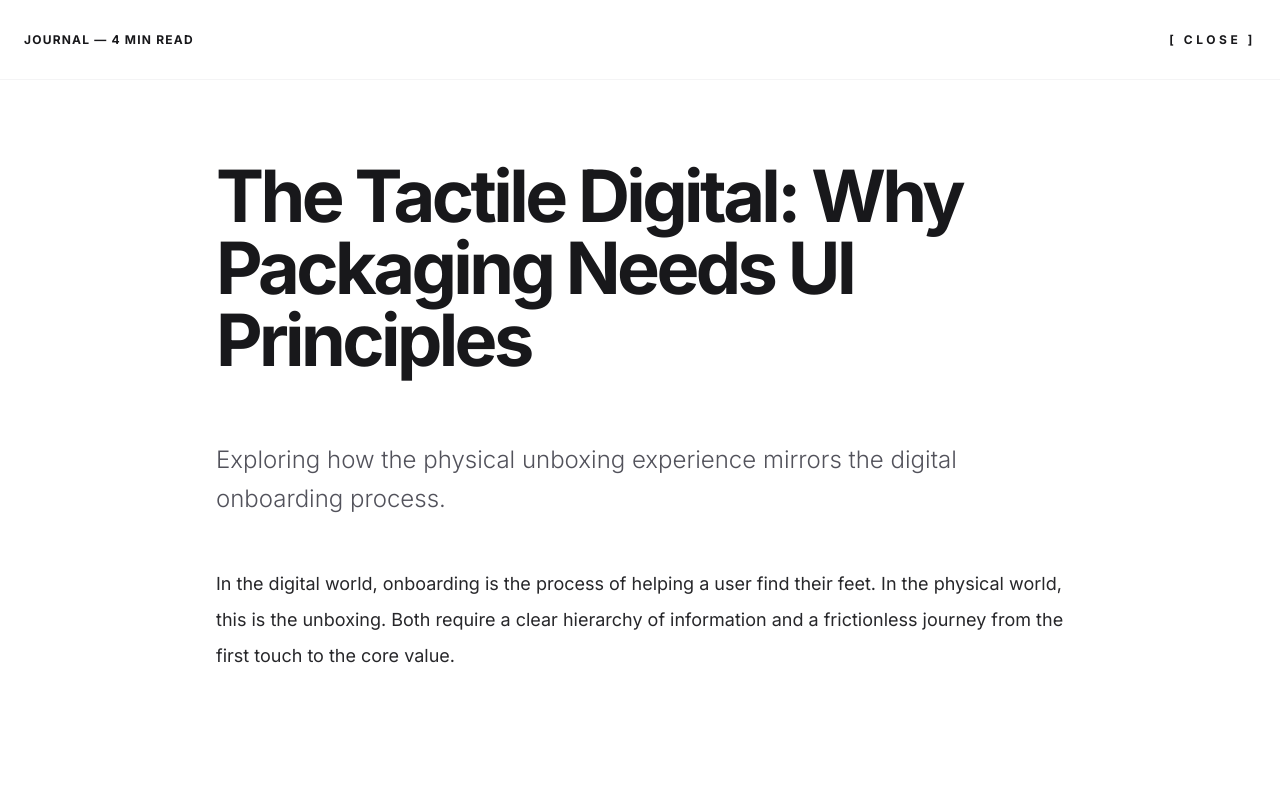
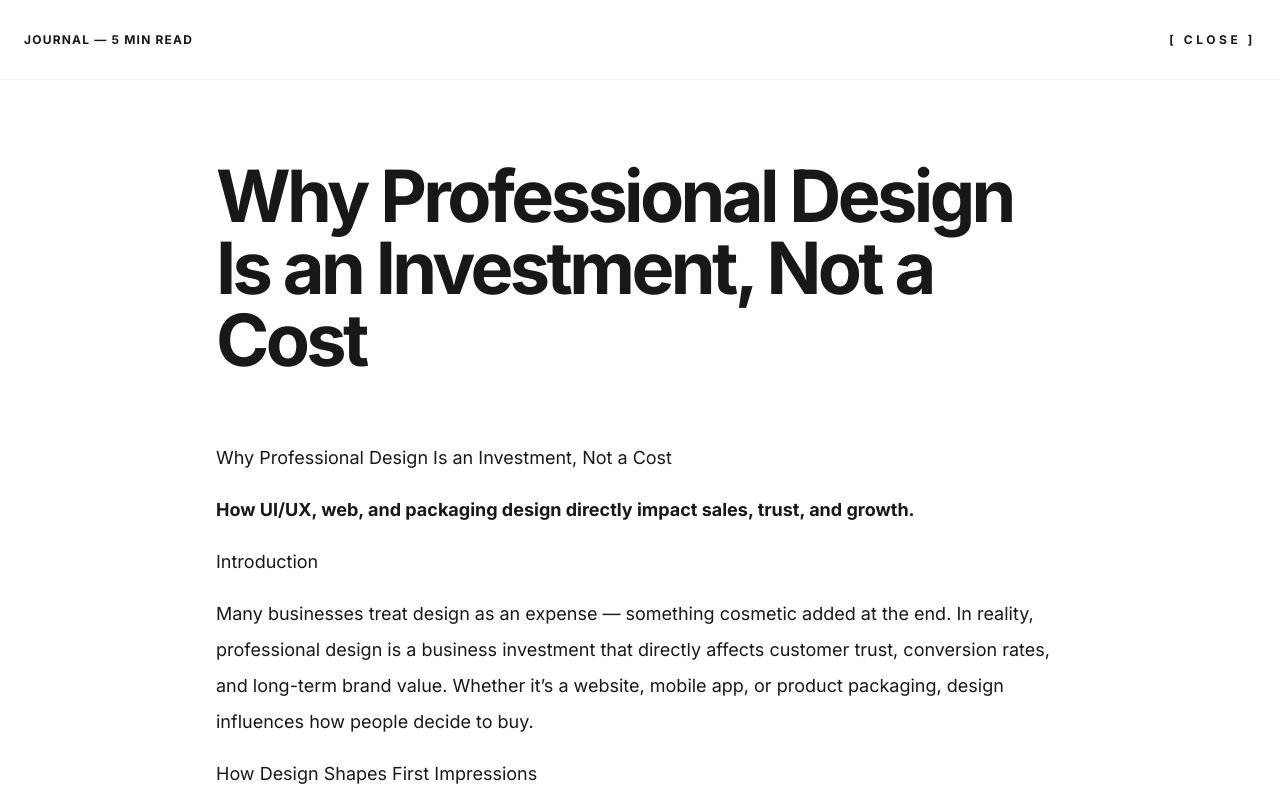
Before and after one commit to heartabdou/abdelbrands, a React (Vite) app: page / in a window 1280 px wide. Both pictures are taken after a click on the element 872 px from the left and 4352 px from the top of the page. Shown: the part 3952-4752 px from the top of the page. Built offline with nearby package versions, Linux system fonts and the light colour scheme.

Commit message:
Add files via upload

```diff
--- a/App.tsx
+++ b/App.tsx
@@ -275,13 +275,11 @@ const App: React.FC = () => {
           </nav>
           <div className="max-w-4xl mx-auto px-6 pt-40 pb-32">
             <h2 className="text-5xl md:text-7xl font-bold tracking-tighter mb-16 leading-[1.1]">{selectedBlogPost.title}</h2>
-            <div className="prose prose-zinc lg:prose-xl max-w-none">
-              <p className="text-2xl font-light text-zinc-600 leading-relaxed mb-12">
-                {selectedBlogPost.excerpt}
-              </p>
-              <div className="text-lg text-zinc-800 leading-loose space-y-8 whitespace-pre-line">
-                {selectedBlogPost.content}
-              </div>
+            <div className="prose prose-zinc lg:prose-xl max-w-none prose-headings:font-bold prose-headings:tracking-tight prose-headings:text-zinc-900 prose-p:text-zinc-700 prose-strong:text-zinc-900 prose-ul:list-disc">
+              <div
+                className="text-lg leading-loose space-y-4"
+                dangerouslySetInnerHTML={{ __html: selectedBlogPost.content }}
+              />
             </div>
           </div>
         </div>
--- a/constants.tsx
+++ b/constants.tsx
@@ -184,19 +184,130 @@ export const PROJECTS: Project[] = [
 export const BLOG_POSTS: BlogPost[] = [
   {
     id: 'b1',
-    title: 'The Tactile Digital: Why Packaging Needs UI Principles',
+    title: 'Why Professional Design Is an Investment, Not a Cost',
     date: 'March 12, 2024',
-    readTime: '4 min read',
-    excerpt: 'Exploring how the physical unboxing experience mirrors the digital onboarding process.',
-    content: 'In the digital world, onboarding is the process of helping a user find their feet. In the physical world, this is the unboxing. Both require a clear hierarchy of information and a frictionless journey from the first touch to the core value.'
+    readTime: '5 min read',
+    excerpt: 'How UI/UX, web, and packaging design directly impact sales, trust, and growth.',
+    content: `
+      <h2>Why Professional Design Is an Investment, Not a Cost</h2>
+      <p><strong>How UI/UX, web, and packaging design directly impact sales, trust, and growth.</strong></p>
+
+      <h3>Introduction</h3>
+      <p>Many businesses treat design as an expense — something cosmetic added at the end. In reality, professional design is a business investment that directly affects customer trust, conversion rates, and long-term brand value. Whether it’s a website, mobile app, or product packaging, design influences how people decide to buy.</p>
+
+      <h3>How Design Shapes First Impressions</h3>
+      <p>Users form an opinion about a brand in less than 5 seconds. A poorly designed website or packaging instantly signals low quality, even if the product itself is great.</p>
+      <p>Professional design communicates:</p>
+      <ul>
+        <li><strong>Credibility</strong></li>
+        <li><strong>Trust</strong></li>
+        <li><strong>Attention to detail</strong></li>
+      </ul>
+      <p>This is often the difference between a user staying… or leaving.</p>
+
+      <h3>UI/UX Design Drives Conversions</h3>
+      <p>Good UI/UX design isn’t about trends — it’s about guiding users toward action.</p>
+      <p>Well-designed interfaces:</p>
+      <ul>
+        <li>Reduce confusion</li>
+        <li>Improve navigation</li>
+        <li>Increase form submissions and purchases</li>
+      </ul>
+      <p>When users understand what to do next, conversion rates naturally increase.</p>
+
+      <h3>Packaging Design Influences Buying Decisions</h3>
+      <p>In physical and eCommerce environments, packaging acts as a silent salesperson.</p>
+      <p>Strong packaging design:</p>
+      <ul>
+        <li>Differentiates your product on crowded shelves</li>
+        <li>Creates perceived value</li>
+        <li>Builds emotional connection with customers</li>
+      </ul>
+      <p>Premium design often allows brands to charge more without resistance.</p>
+
+      <h3>Design Reduces Long-Term Costs</h3>
+      <p>Investing in design early prevents:</p>
+      <ul>
+        <li>Costly redesigns</li>
+        <li>Confusing user flows</li>
+        <li>Poor customer retention</li>
+      </ul>
+      <p>A well-designed product scales better, performs better, and saves money over time.</p>
+
+      <h3>Conclusion</h3>
+      <p>Design is not decoration — it’s strategy. Businesses that invest in professional UI/UX, web, and packaging design gain trust faster, convert better, and grow stronger brands. The real cost isn’t hiring a designer — it’s not hiring one.</p>
+    `
   },
   {
     id: 'b2',
-    title: 'Minimalism is Not Empty Space',
+    title: 'How Good UI/UX Design Turns Visitors Into Customers',
     date: 'Feb 28, 2024',
-    readTime: '6 min read',
-    excerpt: 'Design is about removing the unnecessary until only the essential remains.',
-    content: 'True minimalism isn\'t about having nothing; it\'s about having exactly what is needed and nothing more. It is a tool for focus, allowing the user to navigate a brand\'s message without the static of decorative clutter.'
+    readTime: '5 min read',
+    excerpt: 'Why user experience is the key to higher conversions and business growth.',
+    content: `
+      <h2>How Good UI/UX Design Turns Visitors Into Customers</h2>
+      <p><strong>Why user experience is the key to higher conversions and business growth.</strong></p>
+
+      <h3>Introduction</h3>
+      <p>Getting traffic to your website or app is only half the battle. If users don’t understand your product, trust your brand, or enjoy the experience, they won’t convert. This is where UI/UX design plays a critical role.</p>
+
+      <h3>What UI/UX Design Really Means for Businesses</h3>
+      <p>UI (User Interface) is how your product looks. UX (User Experience) is how it works.</p>
+      <p>For businesses, this means:</p>
+      <ul>
+        <li>Clear messaging</li>
+        <li>Intuitive navigation</li>
+        <li>Smooth user journeys</li>
+      </ul>
+      <p>Good UI/UX removes friction between interest and action.</p>
+
+      <h3>Why Users Leave Badly Designed Websites</h3>
+      <p>Most users don’t complain — they simply leave.</p>
+      <p>Common UX problems include:</p>
+      <ul>
+        <li>Confusing layouts</li>
+        <li>Slow or cluttered pages</li>
+        <li>Unclear calls to action</li>
+      </ul>
+      <p>Each issue increases bounce rate and lowers trust.</p>
+
+      <h3>Design Builds Trust Before Sales Conversations</h3>
+      <p>Before a client contacts you, they judge your business silently.</p>
+      <p>Professional design communicates:</p>
+      <ul>
+        <li>Reliability</li>
+        <li>Competence</li>
+        <li>Brand maturity</li>
+      </ul>
+      <p>This trust makes users more willing to:</p>
+      <ul>
+        <li>Submit forms</li>
+        <li>Book calls</li>
+        <li>Complete purchases</li>
+      </ul>
+
+      <h3>Mobile-First UX Is No Longer Optional</h3>
+      <p>Most users now interact with brands on mobile first.</p>
+      <p>Mobile-optimized UI/UX:</p>
+      <ul>
+        <li>Improves accessibility</li>
+        <li>Increases engagement</li>
+        <li>Prevents lost sales</li>
+      </ul>
+      <p>Designing for mobile is designing for reality.</p>
+
+      <h3>Measuring the Business Impact of UX</h3>
+      <p>Good UX design leads to:</p>
+      <ul>
+        <li>Higher conversion rates</li>
+        <li>Longer session times</li>
+        <li>Better customer retention</li>
+      </ul>
+      <p>Design decisions backed by user behavior deliver measurable ROI.</p>
+
+      <h3>Conclusion</h3>
+      <p>UI/UX design isn’t about aesthetics — it’s about results. When your product is easy to use, clear, and enjoyable, customers stay longer, trust faster, and convert more often.</p>
+    `
   }
 ];
 
```
